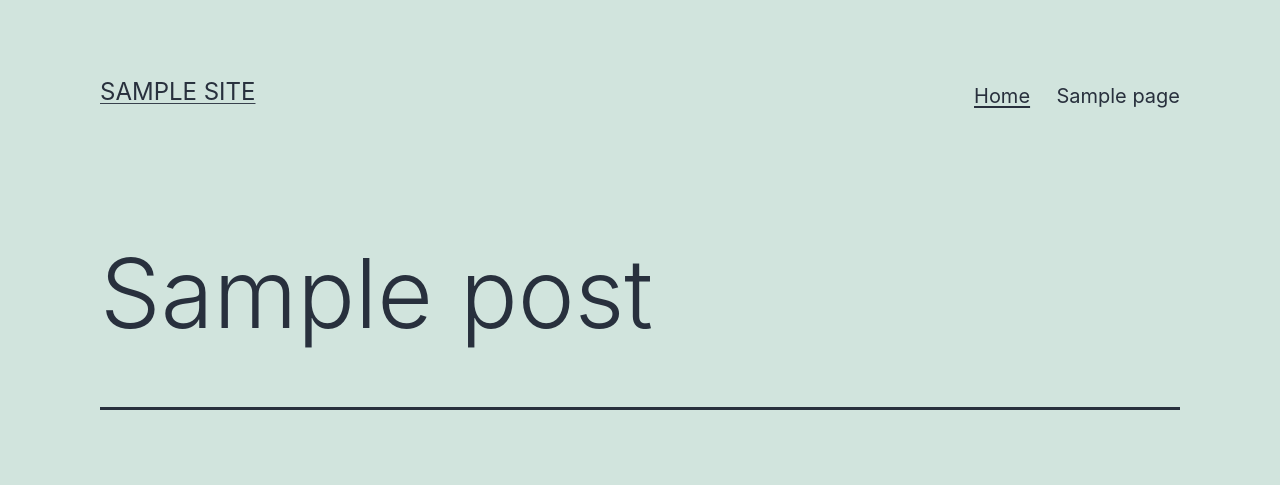
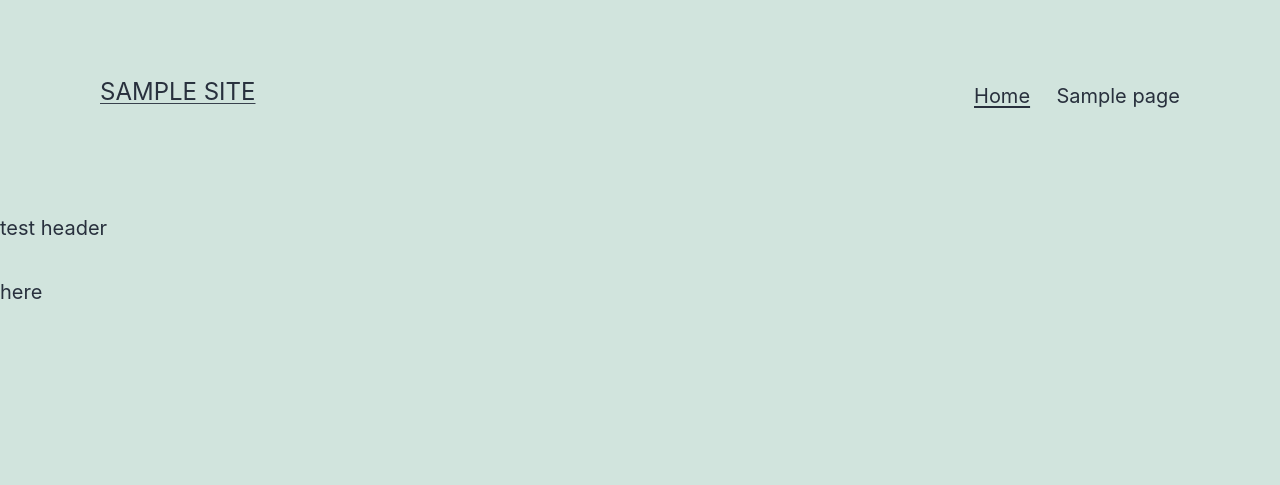
Before and after one commit to pooja-infobeans/travis-test, a WordPress theme: template themes/twentytwentyone/page.php in a window 1280 px wide. Shown: the top 485 px of the page. After the commit the page ends 299 px from the top, so only its background shows below. Run offline with PHP 8.4 and a stand-in for WordPress, Linux system fonts and the light colour scheme; the site name, menu and one post (Sample post) are stand-ins, and other content is empty; some libraries are stand-ins or nearby versions.

Commit message:
changed header

```diff
--- a/themes/twentytwentyone/header.php
+++ b/themes/twentytwentyone/header.php
@@ -26,7 +26,7 @@
 	<a class="skip-link screen-reader-text" href="#content"><?php esc_html_e( 'Skip to content', 'twentytwentyone' ); ?></a>
 
 	<?php get_template_part( 'template-parts/header/site-header' ); ?>
-
+	<div>test header</div>
 	<div id="content" class="site-content">
 		<div id="primary" class="content-area">
 			<main id="main" class="site-main" role="main">
--- a/themes/twentytwentyone/template-parts/content/content-page.php
+++ b/themes/twentytwentyone/template-parts/content/content-page.php
@@ -1,4 +1,5 @@
 <?php
+echo "here";exit;
 /**
  * Template part for displaying page content in page.php
  *
```
